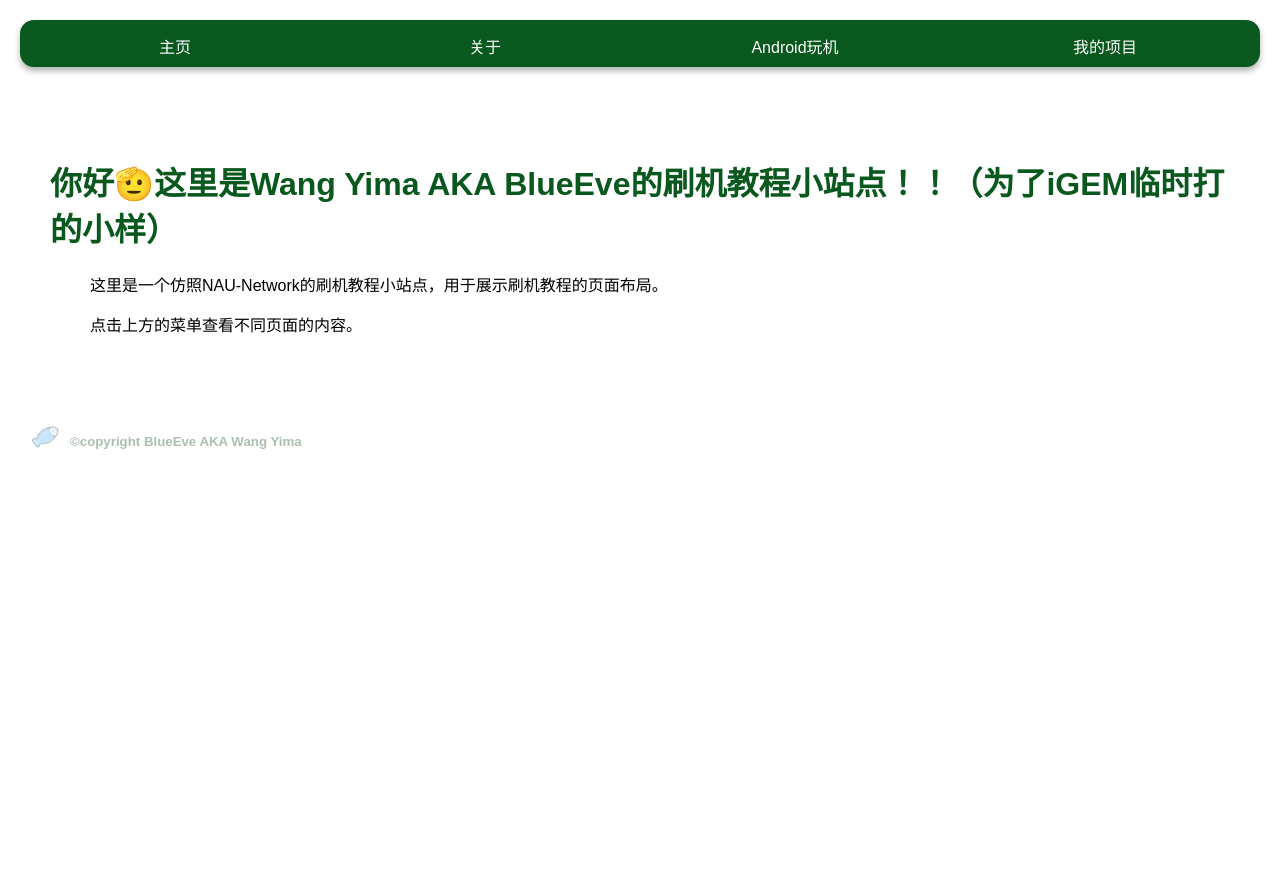
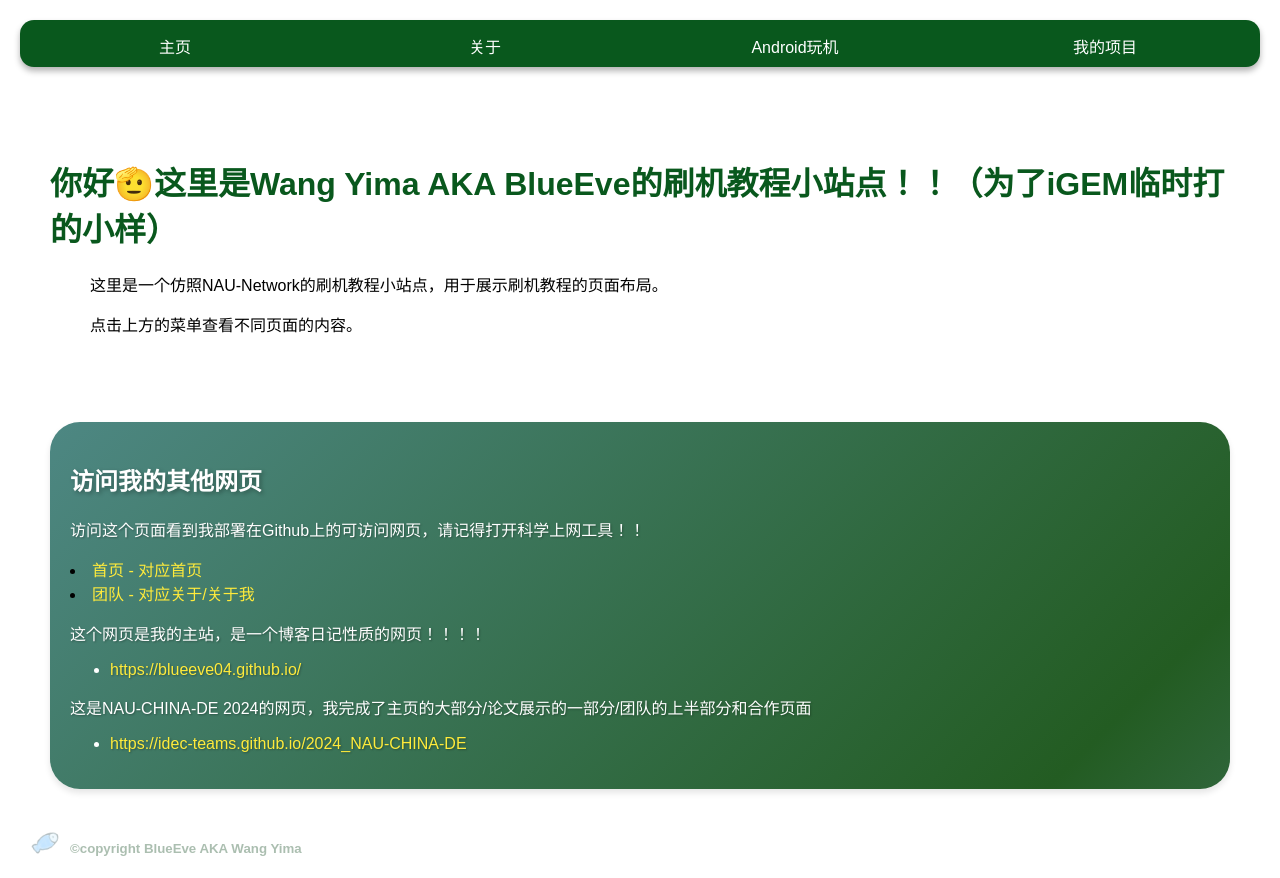
Before and after one commit to BlueEve04/iGEM-tutorial-work-final, a plain HTML site: page index.html in a window 1280 px wide. Before the commit the page ends 800 px from the top, so only its background shows below. Drawn offline with Linux system fonts and the light colour scheme.

Commit message:
beautiful lake 2 revived

```diff
--- a/index.html
+++ b/index.html
@@ -5,6 +5,7 @@
     <meta name="viewport" content="width=device-width, initial-scale=1.0">
     <title>仿照NAU-Network</title>
     <link rel="stylesheet" href="./style/index.css">
+    <link rel="stylesheet" href="./style/effects.css">
 </head>
 <body>
     <nav class="navbar">
@@ -42,11 +43,25 @@
         <p>这里是一个仿照NAU-Network的刷机教程小站点，用于展示刷机教程的页面布局。</p>
         <p>点击上方的菜单查看不同页面的内容。</p>
     </div>
-
-        <div class="copyright">
-            <img src="./BlueEve.png" alt="">
-            <h5 class="texts">©copyright BlueEve AKA Wang Yima</h5>
-        </div>
+    <div class="cool-effect">
+        <h2>访问我的其他网页</h2>
+        <p>访问这个页面看到我部署在Github上的可访问网页，请记得打开科学上网工具！！</p>
+        <ul></ul>
+            <li><a href="https://eveblue04.github.io/igemblueeve04.github.io/index.html" target="_blank">首页 - 对应首页</a></li>
+            <li><a href="https://eveblue04.github.io/igemblueeve04.github.io/index.html" target="_blank">团队 - 对应关于/关于我</a></li>
+        </ul>
+        <p>这个网页是我的主站，是一个博客日记性质的网页！！！！</p>
+        <ul>
+            <li><a href="https://blueeve04.github.io/" target="_blank">https://blueeve04.github.io/</a></li>
+        </ul>
+        <p>这是NAU-CHINA-DE 2024的网页，我完成了主页的大部分/论文展示的一部分/团队的上半部分和合作页面</p>
+        <ul>
+            <li><a href="https://idec-teams.github.io/2024_NAU-CHINA-DE" target="_blank">https://idec-teams.github.io/2024_NAU-CHINA-DE</a></li>
+        </ul>
+    </div>
+    <div class="copyright">
+        <img src="./BlueEve.png" alt="">
+        <h5 class="texts">©copyright BlueEve AKA Wang Yima</h5>
     </div>
 </body>
 </html>
--- /dev/null
+++ b/style/effects.css
@@ -0,0 +1,52 @@
+.cool-effect {
+    background: linear-gradient(135deg, #538d90, #235c22, #86a8e7);
+    background-size: 200% 200%;
+    padding: 20px;
+    border-radius: 30px;
+    box-shadow: 0 4px 6px rgba(0, 0, 0, 0.1);
+    margin: 20px 50px;
+    animation: fadeIn 2s ease-in-out, gradient 5s ease infinite;
+}
+
+.cool-effect h2 {
+    color: #fff;
+    text-shadow: 2px 2px 4px rgba(0, 0, 0, 0.3);
+}
+
+.cool-effect p, .cool-effect ul {
+    color: #fff;
+    text-shadow: 1px 1px 2px rgba(0, 0, 0, 0.3);
+}
+
+.cool-effect a {
+    color: #ffeb3b;
+    text-decoration: none;
+    transition: color 0.3s ease;
+}
+
+.cool-effect a:hover {
+    color: #fff;
+}
+
+@keyframes fadeIn {
+    from {
+        opacity: 0;
+        transform: translateY(20px);
+    }
+    to {
+        opacity: 1;
+        transform: translateY(0);
+    }
+}
+
+@keyframes gradient {
+    0% {
+        background-position: 0% 50%;
+    }
+    50% {
+        background-position: 100% 50%;
+    }
+    100% {
+        background-position: 0% 50%;
+    }
+}
```
